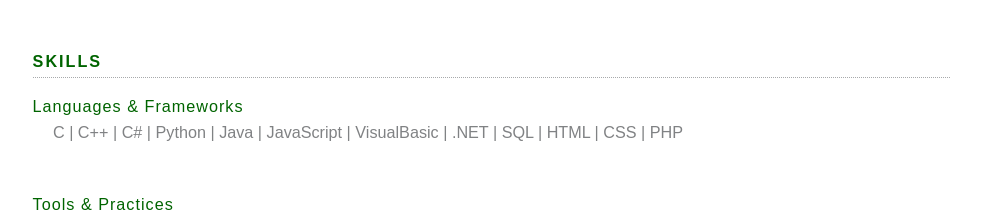
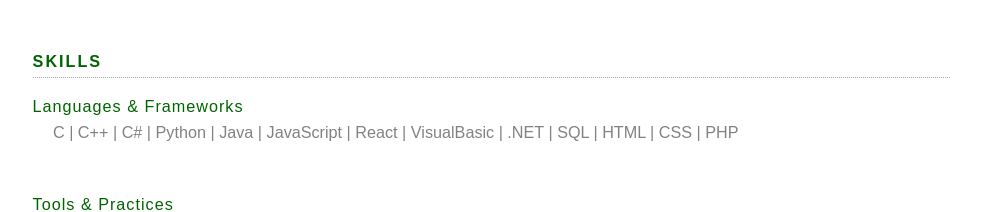
Before and after one commit to lreynolds188/Portfolio, a Next.js app: page /resume in a window 1280 px wide. Shown: the part 1923-2135 px from the top of the page, without its empty margins (98-1090 px from the left). Built offline with nearby package versions, Linux system fonts and the light colour scheme.

Commit message:
Update resume.js

```diff
--- a/pages/resume.js
+++ b/pages/resume.js
@@ -57,7 +57,7 @@ export default function Home() {
 
           <h2 className={styles.categoryHeaders}>Skills</h2><hr />
           <p className={styles.primaryTitles}>Languages & Frameworks</p>
-          <p className={styles.categoryDescription}>C | C++ | C# | Python | Java | JavaScript | VisualBasic | .NET | SQL | HTML | CSS | PHP </p>
+          <p className={styles.categoryDescription}>C | C++ | C# | Python | Java | JavaScript | React | VisualBasic | .NET | SQL | HTML | CSS | PHP </p>
           <br />
           <p className={styles.primaryTitles}>Tools & Practices</p>
           <p className={styles.categoryDescription}>Version Control | Team Management Systems | Computational Mathematics | Requirements Gathering | Systems Analysis | Software Design | Development | Debugging | Documentation | Testing | Deployment</p>
```
